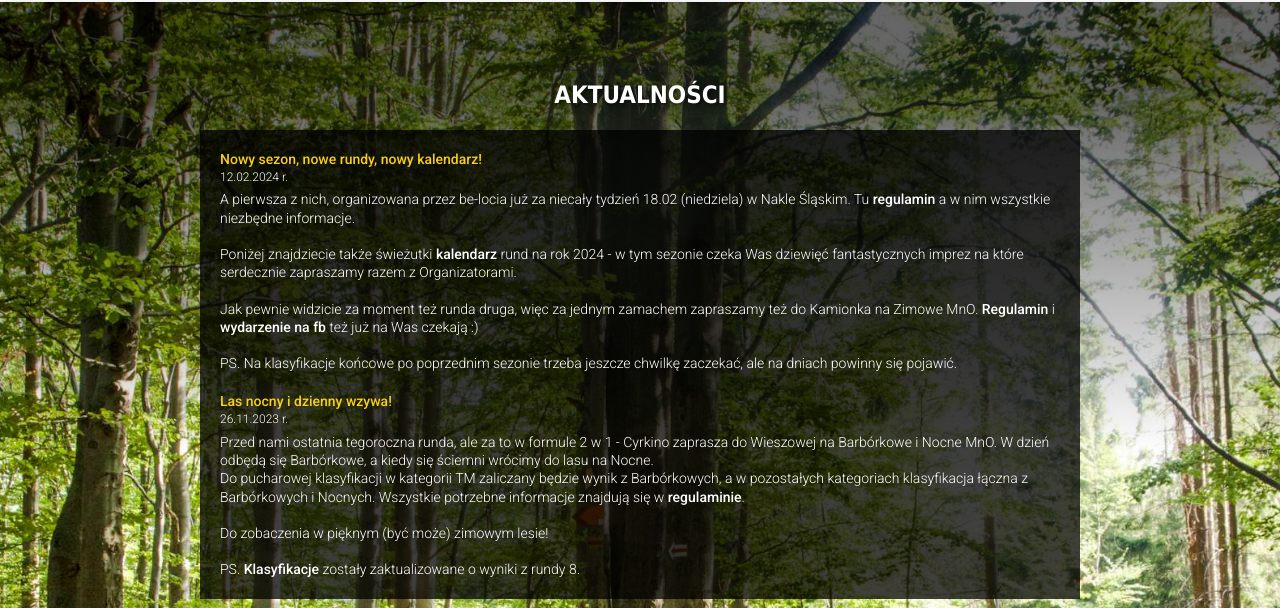
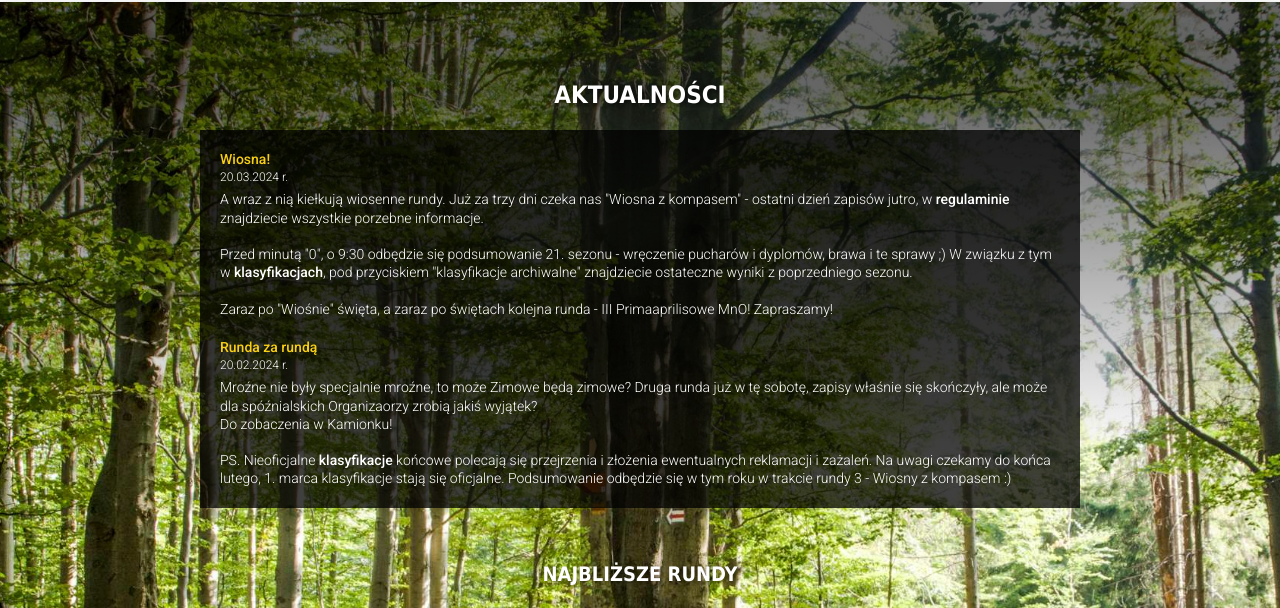
Before and after one commit to marta-kapolka/pws_info-page, a website built with webpack: page src/pages/index.html in a window 1280 px wide. Shown: the part 168-776 px from the top of the page. Built offline with nearby package versions, Linux system fonts and the light colour scheme; a web font is replaced by a local one.

Commit message:
content update

```diff
--- a/src/js/rounds-data.js
+++ b/src/js/rounds-data.js
@@ -65,9 +65,9 @@ const ROUND_3 = {
     Categories.TW,
     Categories.TN,
   ],
-  eventFacebookLink: undefined,
+  eventFacebookLink: "https://www.facebook.com/events/2565326536984253",
   eventWebsiteLink: undefined,
-  eventBulletinLink: undefined,
+  eventBulletinLink: "/rundy/2024_wiosna_regulamin.pdf",
 };
 
 const ROUND_4 = {
@@ -87,9 +87,9 @@ const ROUND_4 = {
     Categories.TW,
     Categories.TN,
   ],
-  eventFacebookLink: undefined,
+  eventFacebookLink: "https://www.facebook.com/events/1604403080306004/",
   eventWebsiteLink: undefined,
-  eventBulletinLink: undefined,
+  eventBulletinLink: "/rundy/2024_primaaprilisowe_regulamin.pdf",
 };
 
 const ROUND_5 = {
@@ -180,7 +180,7 @@ const ROUND_8 = {
 
 const ROUND_9 = {
   number: 9,
-  date: new Date("2024-12-02"),
+  date: new Date("2024-12-07"),
   name: "LV Barbórkowe Marsze na Orientację",
   additionalName: "LV Nocne Marsze na Orientację",
   shortName: "Barbórkowe i Nocne",
--- a/src/pages/index.html
+++ b/src/pages/index.html
@@ -81,74 +81,48 @@
         <div class="articles-container">
           <div class="articles">
             <article class="article">
-              <h3 class="article__title">
-                Nowy sezon, nowe rundy, nowy kalendarz!
-              </h3>
-              <p class="article__date">12.02.2024 r.</p>
+              <h3 class="article__title">Wiosna!</h3>
+              <p class="article__date">20.03.2024 r.</p>
               <p>
-                A pierwsza z nich, organizowana przez be-locia już za niecały
-                tydzień 18.02 (niedziela) w Nakle Śląskim. Tu
-                <a href="/rundy/2024_mrozne_regulamin.pdf" class="article__link"
-                  >regulamin</a
+                A wraz z nią kiełkują wiosenne rundy. Już za trzy dni czeka nas
+                "Wiosna z kompasem" - ostatni dzień zapisów jutro, w
+                <a href="/rundy/2024_wiosna_regulamin.pdf" class="article__link"
+                  >regulaminie</a
                 >
-                a w nim wszystkie niezbędne informacje.
+                znajdziecie wszystkie porzebne informacje.
               </p>
               <br />
               <p>
-                Poniżej znajdziecie także świeżutki
-                <a href="#event-calendar" class="article__link">kalendarz</a>
-                rund na rok 2024 - w tym sezonie czeka Was dziewięć
-                fantastycznych imprez na które serdecznie zapraszamy razem z
-                Organizatorami.
+                Przed minutą "0", o 9:30 odbędzie się podsumowanie 21. sezonu -
+                wręczenie pucharów i dyplomów, brawa i te sprawy ;) W związku z
+                tym w
+                <a href="#results" class="article__link">klasyfikacjach</a>, pod
+                przyciskiem "klasyfikacje archiwalne" znajdziecie ostateczne
+                wyniki z poprzedniego sezonu.
               </p>
               <br />
               <p>
-                Jak pewnie widzicie za moment też runda druga, więc za jednym
-                zamachem zapraszamy też do Kamionka na Zimowe MnO.
-                <a href="/rundy/2024_zimowe_regulamin.pdf" class="article__link"
-                  >Regulamin</a
-                >
-                i
-                <a
-                  href="https://www.facebook.com/events/284737334255518"
-                  class="article__link"
-                  >wydarzenie na fb</a
-                >
-                też już na Was czekają :)
-              </p>
-              <br />
-              <p>
-                PS. Na klasyfikacje końcowe po poprzednim sezonie trzeba jeszcze
-                chwilkę zaczekać, ale na dniach powinny się pojawić.
+                Zaraz po "Wiośnie" święta, a zaraz po świętach kolejna runda -
+                III Primaaprilisowe MnO! Zapraszamy!
               </p>
             </article>
             <article class="article">
-              <h3 class="article__title">Las nocny i dzienny wzywa!</h3>
-              <p class="article__date">26.11.2023 r.</p>
+              <h3 class="article__title">Runda za rundą</h3>
+              <p class="article__date">20.02.2024 r.</p>
               <p>
-                Przed nami ostatnia tegoroczna runda, ale za to w formule 2 w 1
-                - Cyrkino zaprasza do Wieszowej na Barbórkowe i Nocne MnO. W
-                dzień odbędą się Barbórkowe, a kiedy się ściemni wrócimy do lasu
-                na Nocne.
+                Mroźne nie były specjalnie mroźne, to może Zimowe będą zimowe?
+                Druga runda już w tę sobotę, zapisy właśnie się skończyły, ale
+                może dla spóźnialskich Organizaorzy zrobią jakiś wyjątek?
               </p>
-              <p>
-                Do pucharowej klasyfikacji w kategorii TM zaliczany będzie wynik
-                z Barbórkowych, a w pozostałych kategoriach klasyfikacja łączna
-                z Barbórkowych i Nocnych. Wszystkie potrzebne informacje
-                znajdują się w
-                <a
-                  href="/rundy/2023_barborkowe-nocne_regulamin.pdf"
-                  class="article__link"
-                  >regulaminie</a
-                >.
-              </p>
-              <br />
-              <p>Do zobaczenia w pięknym (być może) zimowym lesie!</p>
+              <p>Do zobaczenia w Kamionku!</p>
               <br />
               <p>
-                PS.
-                <a href="#results" class="article__link">Klasyfikacje</a>
-                zostały zaktualizowane o wyniki z rundy 8.
+                PS. Nieoficjalne
+                <a href="#results" class="article__link">klasyfikacje</a>
+                końcowe polecają się przejrzenia i złożenia ewentualnych
+                reklamacji i zażaleń. Na uwagi czekamy do końca lutego, 1. marca
+                klasyfikacje stają się oficjalne. Podsumowanie odbędzie się w
+                tym roku w trakcie rundy 3 - Wiosny z kompasem :)
               </p>
             </article>
           </div>
@@ -174,9 +148,9 @@
         <h2 class="results__title" id="results__title">
           Aktualne klasyfikacje
         </h2>
-        <p class="results__subtitle">po 8. rundzie</p>
+        <p class="results__subtitle">po 2 rundach</p>
         <p class="results__subtitle results__subtitle--small">
-          Aktualizacja: 26.11.2023 r.
+          Aktualizacja: 20.03.2024 r.
         </p>
 
         <div class="results__flex-container">
@@ -213,6 +187,16 @@
           <div
             class="archive__flex-container archive__flex-container--js archive__flex-container--hidden"
           >
+            <div class="archive__link-container">
+              <a
+                href="/klasyfikacja/archiwum/2023.pdf"
+                target="_blank"
+                title="PDF - klasyfikacja 2023"
+                rel="noopener"
+                class="archive__link"
+                >2023</a
+              >
+            </div>
             <div class="archive__link-container">
               <a
                 href="/klasyfikacja/archiwum/2022.pdf"
```
Also changed, not shown: 6 other files.
